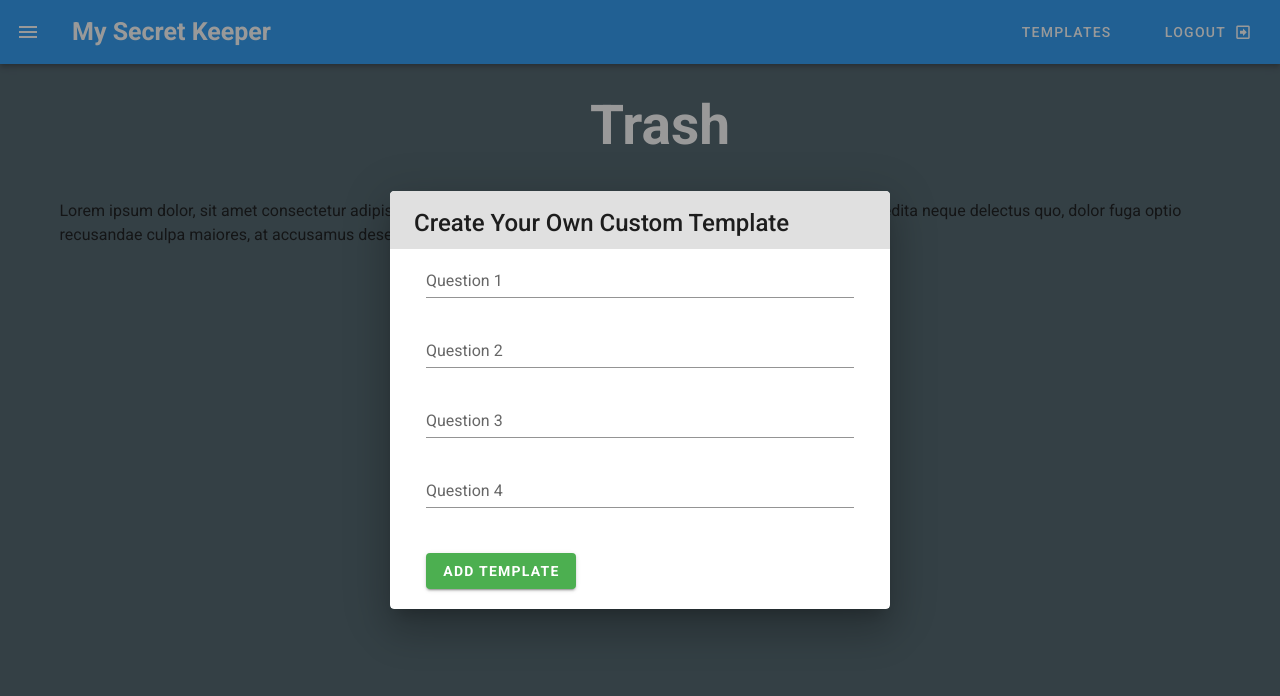
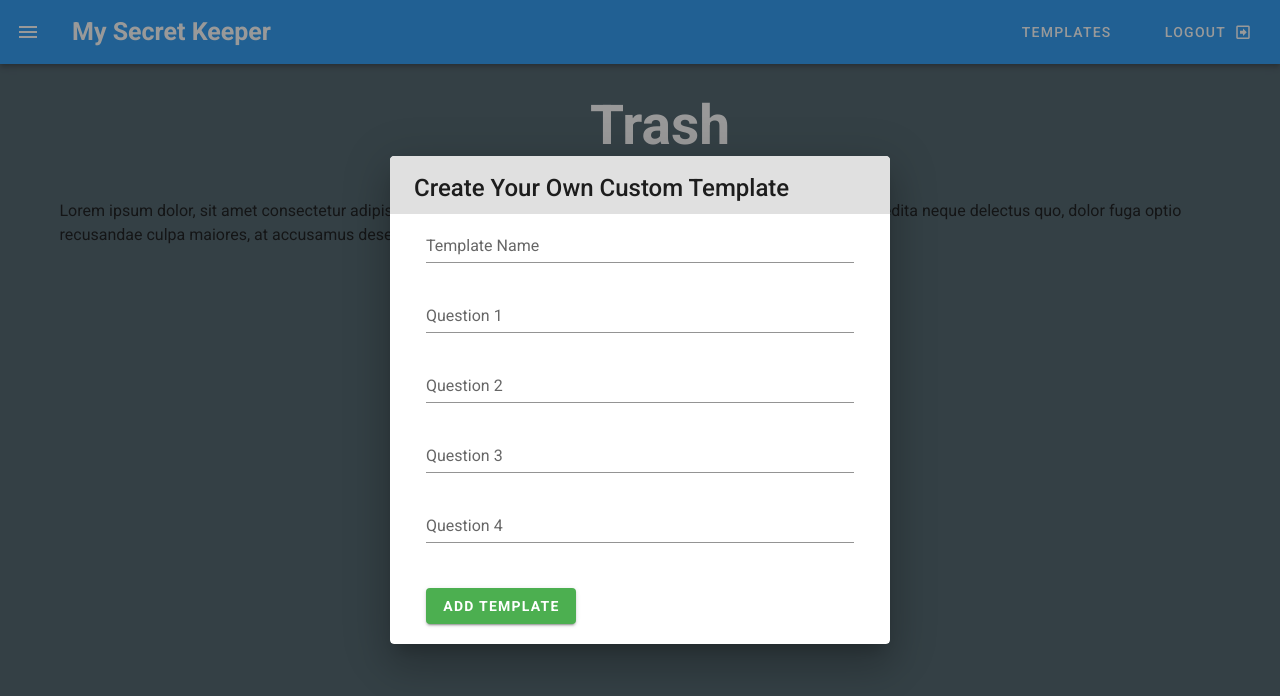
Before and after one commit to MarkNGendy/My-Secret-Keeper, a Vue app in the folder my_secret_keeper/: page /bin in a window 1280 px wide. Both pictures are taken after a click on the button "TEMPLATES". Shown: the top 696 px of the page. Built offline with nearby package versions, Linux system fonts and the light colour scheme.

Commit message:
template Name

```diff
--- a/my_secret_keeper/src/components/CreateTemplate.vue
+++ b/my_secret_keeper/src/components/CreateTemplate.vue
@@ -12,6 +12,9 @@
                 </v-card-title>
                 <v-card-text>
                     <v-form class="px-3">
+                         <v-text-field v-model="templateName"
+                            label="Template Name"
+                        ></v-text-field>
                          <v-text-field v-model="Questions[0]"
                             label="Question 1"
                         ></v-text-field>
@@ -39,13 +42,14 @@ export default {
     return {
       dialog: false,
       Questions :[],
+      templateName:"",
     };
   },
    methods: {
       create(){
           console.warn(this.Questions.length)
           for (let i = 0; i < this.Questions.length; i++) {
-              console.warn(this.Questions[i])
+              console.warn(this.templateName)
             }
 
       },
```
